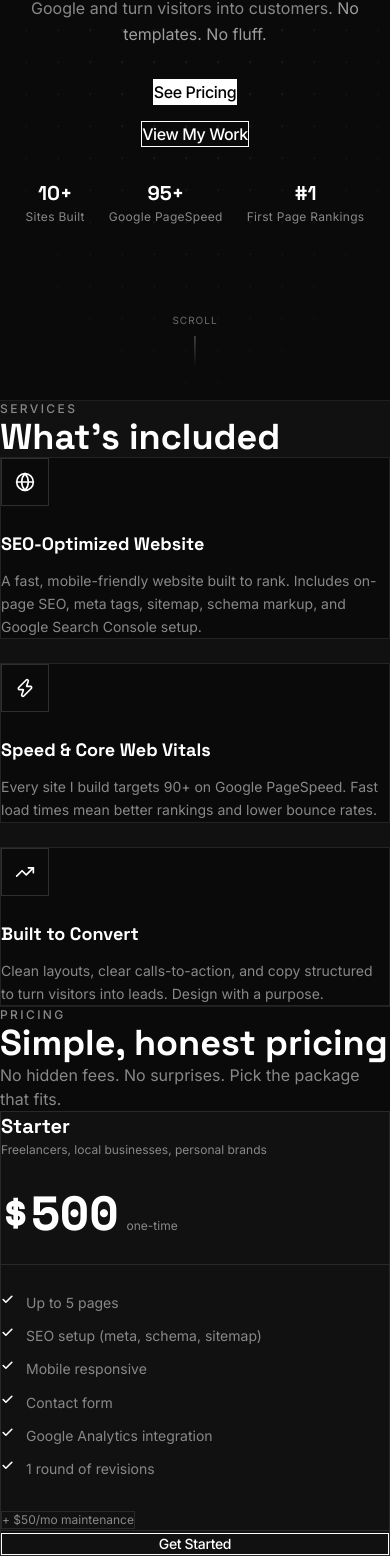
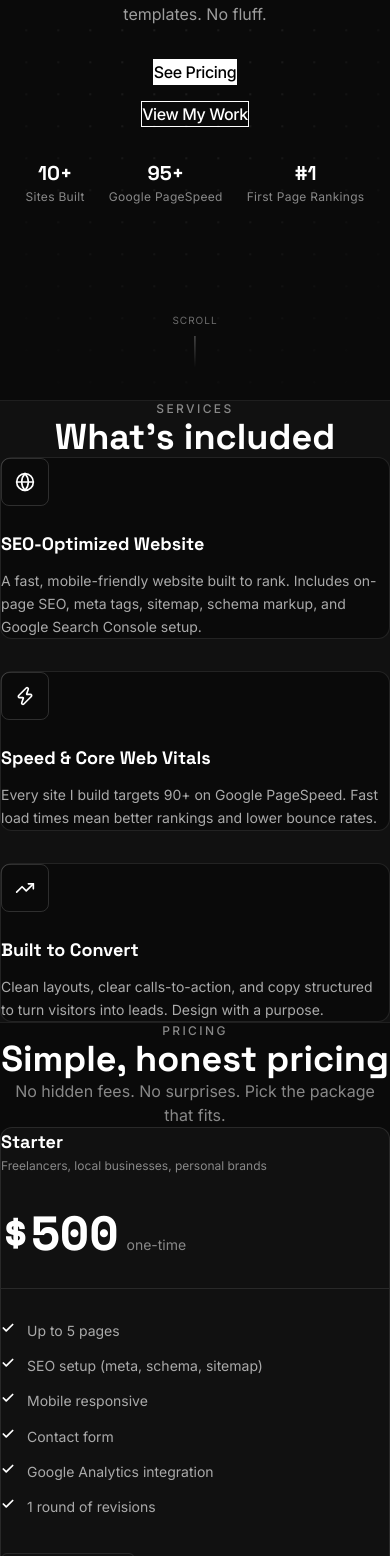
Before and after one commit to AayushLami/aayushPort, a Next.js app: page / in a window 390 px wide. Shown: the part 444-2000 px from the top of the page. Built offline with nearby package versions, Linux system fonts and the light colour scheme.

Commit message:
fix: comprehensive formatting overhaul — fix font-display CSS conflict, add rounded cards, generous padding, proper section spacing

```diff
--- a/app/globals.css
+++ b/app/globals.css
@@ -2,8 +2,8 @@
 
 /* ─── Tailwind v4 custom theme ──────────────────────────────────── */
 @theme {
-  /* Space Grotesk for headings — creates font-display utility */
-  --font-display: var(--font-space-grotesk), "Space Grotesk", system-ui, sans-serif;
+  /* Space Grotesk for headings — creates font-heading utility */
+  --font-heading: var(--font-space-grotesk), "Space Grotesk", system-ui, sans-serif;
   /* Override built-in font-mono to use Space Mono */
   --font-mono: var(--font-space-mono), "Space Mono", ui-monospace, monospace;
   /* Body font via CSS variable from next/font */
--- a/components/FAQ.tsx
+++ b/components/FAQ.tsx
@@ -18,12 +18,12 @@ export function FAQ() {
           initial={{ opacity: 0, y: 24 }}
           animate={isInView ? { opacity: 1, y: 0 } : {}}
           transition={{ duration: 0.5 }}
-          className="mb-14"
+          className="mb-16 text-center"
         >
-          <p className="text-xs font-medium text-[#888888] tracking-[0.2em] uppercase mb-4">
+          <p className="text-xs font-medium text-[#888888] tracking-[0.2em] uppercase mb-5">
             FAQ
           </p>
-          <h2 className="font-display text-4xl sm:text-5xl font-bold text-white">
+          <h2 className="font-heading text-4xl sm:text-5xl font-bold text-white">
             Common questions
           </h2>
         </motion.div>
--- a/components/Footer.tsx
+++ b/components/Footer.tsx
@@ -35,7 +35,7 @@ export function Footer() {
       <div className="max-w-7xl mx-auto flex flex-col sm:flex-row items-start sm:items-center justify-between gap-6">
         {/* Left */}
         <div className="flex flex-col gap-1">
-          <span className="font-display text-base font-bold text-white">
+          <span className="font-heading text-base font-bold text-white">
             Rankly
           </span>
           <span className="text-xs text-[#888888]">
--- a/components/Hero.tsx
+++ b/components/Hero.tsx
@@ -77,7 +77,7 @@ export function Hero() {
         </div>
 
         {/* Typewriter headline */}
-        <h1 className="font-display text-4xl sm:text-5xl md:text-6xl lg:text-7xl font-bold text-white leading-[1.1] tracking-tight min-h-[4.4em] sm:min-h-[3.3em] md:min-h-[2.2em]">
+        <h1 className="font-heading text-4xl sm:text-5xl md:text-6xl lg:text-7xl font-bold text-white leading-[1.1] tracking-tight min-h-[3.3em] sm:min-h-[2.2em] md:min-h-[2.2em]">
           {displayed}
           <span
             className="inline-block w-[3px] h-[0.85em] bg-white ml-1 align-middle"
@@ -136,7 +136,7 @@ export function Hero() {
             >
               {stats.map((stat, i) => (
                 <div key={i} className="flex flex-col items-center gap-0.5">
-                  <span className="font-display text-xl font-bold text-white">
+                  <span className="font-heading text-xl font-bold text-white">
                     {stat.value}
                   </span>
                   <span className="text-xs text-[#888888] tracking-wide">
--- a/components/Navbar.tsx
+++ b/components/Navbar.tsx
@@ -35,7 +35,7 @@ export function Navbar() {
         {/* Logo */}
         <a
           href="#"
-          className="font-display text-xl font-bold text-white tracking-tight hover:opacity-80 transition-opacity"
+          className="font-heading text-xl font-bold text-white tracking-tight hover:opacity-80 transition-opacity"
           aria-label="Rankly — Home"
         >
           Rankly
--- a/components/Pricing.tsx
+++ b/components/Pricing.tsx
@@ -12,23 +12,23 @@ export function Pricing() {
   const isInView = useInView(ref, { once: true, amount: 0.1 });
 
   return (
-    <section id="pricing" className="py-28 px-6 bg-[#0a0a0a]">
-      <div className="max-w-7xl mx-auto">
+    <section id="pricing" className="py-32 px-6 bg-[#0a0a0a]">
+      <div className="max-w-6xl mx-auto">
         {/* Header */}
         <motion.div
           ref={ref}
           initial={{ opacity: 0, y: 24 }}
           animate={isInView ? { opacity: 1, y: 0 } : {}}
           transition={{ duration: 0.5 }}
-          className="mb-16"
+          className="mb-16 text-center"
         >
-          <p className="text-xs font-medium text-[#888888] tracking-[0.2em] uppercase mb-4">
+          <p className="text-xs font-medium text-[#888888] tracking-[0.2em] uppercase mb-5">
             Pricing
           </p>
-          <h2 className="font-display text-4xl sm:text-5xl font-bold text-white mb-3">
+          <h2 className="font-heading text-4xl sm:text-5xl font-bold text-white mb-4">
             Simple, honest pricing
           </h2>
-          <p className="text-[#888888] text-base">
+          <p className="text-[#888888] text-base max-w-lg mx-auto">
             No hidden fees. No surprises. Pick the package that fits.
           </p>
         </motion.div>
@@ -38,39 +38,42 @@ export function Pricing() {
           variants={staggerContainer}
           initial="hidden"
           animate={isInView ? "visible" : "hidden"}
-          className="grid grid-cols-1 md:grid-cols-3 gap-6"
+          className="grid grid-cols-1 md:grid-cols-3 gap-8"
         >
           {pricingPlans.map((plan) => (
             <motion.div
               key={plan.id}
               variants={fadeUp}
-              whileHover={{ scale: 1.01, y: -4 }}
+              whileHover={{ y: -6 }}
               transition={{ duration: 0.3, ease: "easeOut" }}
               className={`
-                flex flex-col bg-[#111111] p-8
+                flex flex-col rounded-xl overflow-hidden
                 border transition-all duration-300
                 ${
                   plan.popular
-                    ? "border-white/30 shadow-[0_20px_50px_rgba(255,255,255,0.02)]"
-                    : "border-white/10 hover:border-white/20 hover:shadow-[0_20px_50px_rgba(255,255,255,0.01)]"
+                    ? "bg-[#141414] border-white/25 shadow-[0_20px_60px_rgba(255,255,255,0.03)]"
+                    : "bg-[#111111] border-white/10 hover:border-white/20"
                 }
               `}
             >
-              <div className="flex flex-col gap-7 flex-1">
-                {/* Plan name + best for */}
-                <div className="flex flex-col gap-3">
-                  {/* Most Popular badge — sits above plan name, in flow */}
+              {/* Badge */}
               {plan.popular && (
-                    <span className="self-start bg-white text-black text-[10px] font-bold tracking-widest uppercase px-3 py-1">
+                <div className="bg-white text-center py-2">
+                  <span className="text-black text-[10px] font-bold tracking-widest uppercase">
                     Most Popular
                   </span>
+                </div>
               )}
+
+              <div className="flex flex-col gap-8 p-8 sm:p-10 flex-1">
+                {/* Plan name + best for */}
                 <div>
-                    <h3 className="font-display text-xl font-bold text-white mb-1.5">
+                  <h3 className="font-heading text-lg font-bold text-white mb-2">
                     {plan.name}
                   </h3>
-                    <p className="text-xs text-[#888888] leading-relaxed">{plan.bestFor}</p>
-                  </div>
+                  <p className="text-xs text-[#888888] leading-relaxed">
+                    {plan.bestFor}
+                  </p>
                 </div>
 
                 {/* Price */}
@@ -78,41 +81,41 @@ export function Pricing() {
                   <span className="font-mono text-5xl font-bold text-white leading-none">
                     {plan.price}
                   </span>
-                  <span className="text-xs text-[#888888]">{plan.priceLabel}</span>
+                  <span className="text-sm text-[#888888]">{plan.priceLabel}</span>
                 </div>
 
                 {/* Divider */}
                 <div className="w-full h-px bg-white/10" />
 
                 {/* Features */}
-                <ul className="flex flex-col gap-3.5">
+                <ul className="flex flex-col gap-4 flex-1">
                   {plan.features.map((feature, i) => (
                     <li key={i} className="flex items-start gap-3">
                       <Check
-                        size={13}
+                        size={14}
                         className="text-white mt-0.5 shrink-0"
                         strokeWidth={3}
                       />
-                      <span className="text-sm text-[#888888] leading-snug">{feature}</span>
+                      <span className="text-sm text-[#aaaaaa] leading-snug">
+                        {feature}
+                      </span>
                     </li>
                   ))}
                 </ul>
 
                 {/* Addon badge */}
                 <div>
-                  <span className="text-xs text-[#888888] border border-white/10 px-3 py-1.5 inline-block">
+                  <span className="text-xs text-[#888888] border border-white/10 px-3 py-1.5 rounded-md inline-block">
                     {plan.addon}
                   </span>
                 </div>
-              </div>
 
                 {/* CTA */}
-              <div className="mt-8 pt-6 border-t border-white/10">
                 <Button
                   href="#contact"
                   variant={plan.popular ? "primary" : "secondary"}
                   size="md"
-                  className="w-full justify-center"
+                  className="w-full justify-center rounded-lg"
                 >
                   {plan.cta}
                 </Button>
@@ -126,7 +129,7 @@ export function Pricing() {
           initial={{ opacity: 0 }}
           animate={isInView ? { opacity: 1 } : {}}
           transition={{ delay: 0.5 }}
-          className="mt-10 text-center text-sm text-[#888888]"
+          className="mt-12 text-center text-sm text-[#888888]"
         >
           💡 Maintenance includes monthly speed checks, plugin updates, uptime monitoring, and priority support.
         </motion.p>
--- a/components/Services.tsx
+++ b/components/Services.tsx
@@ -29,19 +29,19 @@ export function Services() {
 
   return (
     <section id="services" className="py-32 px-6 bg-[#111111] border-y border-[#1f1f1f]">
-      <div className="max-w-7xl mx-auto">
+      <div className="max-w-6xl mx-auto">
         {/* Section header */}
         <motion.div
           initial={{ opacity: 0, y: 24 }}
           animate={isInView ? { opacity: 1, y: 0 } : {}}
           transition={{ duration: 0.5, ease: "easeOut" }}
-          className="mb-16"
+          className="mb-16 text-center"
           ref={ref}
         >
-          <p className="text-xs font-medium text-[#888888] tracking-[0.2em] uppercase mb-4">
+          <p className="text-xs font-medium text-[#888888] tracking-[0.2em] uppercase mb-5">
             Services
           </p>
-          <h2 className="font-display text-4xl sm:text-5xl font-bold text-white">
+          <h2 className="font-heading text-4xl sm:text-5xl font-bold text-white">
             What&apos;s included
           </h2>
         </motion.div>
@@ -51,7 +51,7 @@ export function Services() {
           variants={staggerContainer}
           initial="hidden"
           animate={isInView ? "visible" : "hidden"}
-          className="grid grid-cols-1 md:grid-cols-3 gap-6"
+          className="grid grid-cols-1 md:grid-cols-3 gap-8"
         >
           {services.map((service, i) => {
             const Icon = service.icon;
@@ -61,16 +61,16 @@ export function Services() {
                 variants={fadeUp}
                 whileHover={{ y: -4 }}
                 transition={{ duration: 0.3, ease: "easeOut" }}
-                className="bg-[#0a0a0a] border border-white/10 p-8 flex flex-col gap-6 group hover:border-white/20 hover:shadow-[0_20px_50px_rgba(255,255,255,0.01)] transition-all duration-300"
+                className="bg-[#0a0a0a] border border-white/10 rounded-xl p-8 sm:p-10 flex flex-col gap-6 group hover:border-white/20 hover:shadow-[0_20px_50px_rgba(255,255,255,0.01)] transition-all duration-300"
               >
-                <div className="w-12 h-12 border border-white/15 flex items-center justify-center group-hover:border-white/30 transition-colors duration-300 shrink-0">
+                <div className="w-12 h-12 border border-white/15 rounded-lg flex items-center justify-center group-hover:border-white/30 transition-colors duration-300 shrink-0">
                   <Icon size={20} className="text-white group-hover:scale-110 transition-transform duration-300" />
                 </div>
                 <div className="flex flex-col gap-3">
-                  <h3 className="font-display text-lg font-bold text-white">
+                  <h3 className="font-heading text-lg font-bold text-white">
                     {service.title}
                   </h3>
-                  <p className="text-sm text-[#888888] leading-relaxed">
+                  <p className="text-sm text-[#aaaaaa] leading-relaxed">
                     {service.body}
                   </p>
                 </div>
```
Also changed, not shown: components/About.tsx (+17 -16 lines), components/CTABanner.tsx (+4 -4 lines), components/Process.tsx (+10 -19 lines), components/ui/Accordion.tsx (+7 -4 lines). Lines whose indentation alone changed are shown as unchanged.
